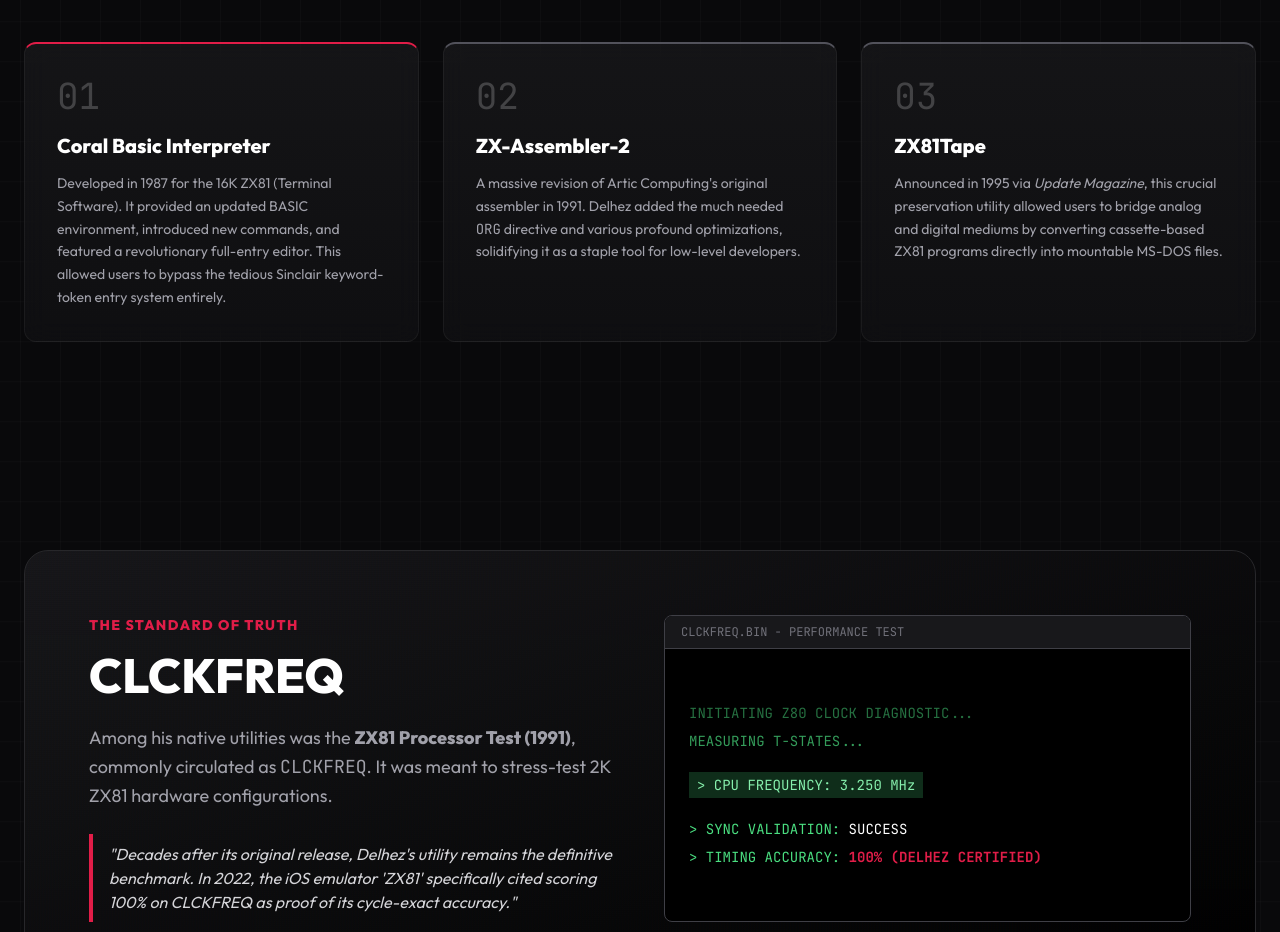
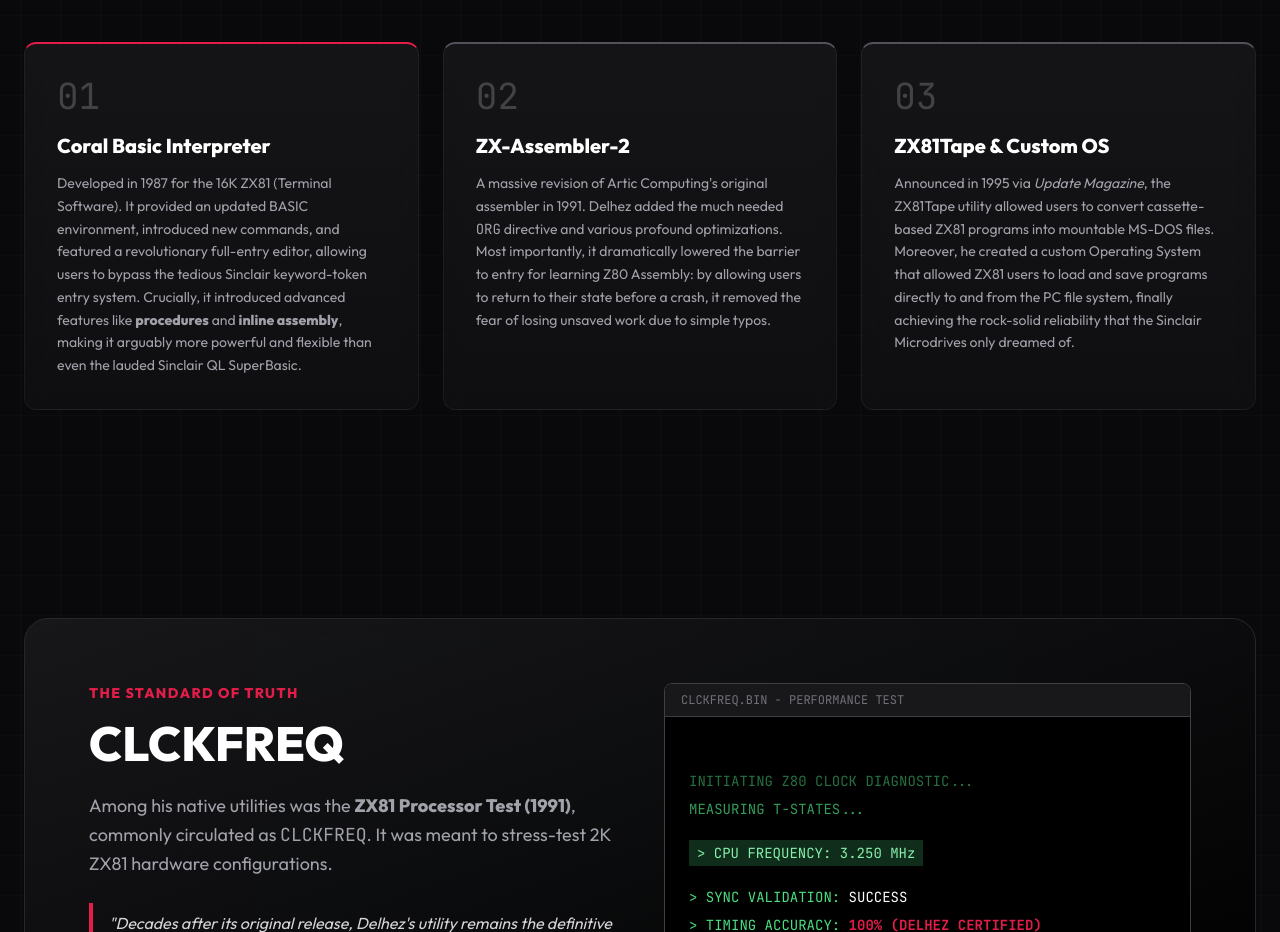
Before and after one commit to luiscunhacsc/homage-to-carlo-delhez, a plain HTML site: page index.html in a window 1280 px wide. Shown: the part 2160-3092 px from the top of the page. Drawn offline with nearby package versions, Linux system fonts and the light colour scheme.

Commit message:
feat: enhance project descriptions for Coral Basic Interpreter, ZX-Assembler-2, and ZX81Tape/Custom OS with more details on features and impact.

```diff
--- a/index.html
+++ b/index.html
@@ -317,8 +317,10 @@
                     <h3 class="text-xl font-bold text-white mb-3">Coral Basic Interpreter</h3>
                     <p class="text-zinc-400 text-sm leading-relaxed flex-grow">
                         Developed in 1987 for the 16K ZX81 (Terminal Software). It provided an updated BASIC
-                        environment, introduced new commands, and featured a revolutionary full-entry editor. This
-                        allowed users to bypass the tedious Sinclair keyword-token entry system entirely.
+                        environment, introduced new commands, and featured a revolutionary full-entry editor, allowing
+                        users to bypass the tedious Sinclair keyword-token entry system. Crucially, it introduced
+                        advanced features like <strong>procedures</strong> and <strong>inline assembly</strong>, making
+                        it arguably more powerful and flexible than even the lauded Sinclair QL SuperBasic.
                     </p>
                 </div>
 
@@ -328,19 +330,23 @@
                     <h3 class="text-xl font-bold text-white mb-3">ZX-Assembler-2</h3>
                     <p class="text-zinc-400 text-sm leading-relaxed flex-grow">
                         A massive revision of Artic Computing's original assembler in 1991. Delhez added the much needed
-                        <code>ORG</code> directive and various profound optimizations, solidifying it as a staple tool
-                        for low-level developers.
+                        <code>ORG</code> directive and various profound optimizations. Most importantly, it dramatically
+                        lowered the barrier to entry for learning Z80 Assembly: by allowing users to return to their
+                        state
+                        before a crash, it removed the fear of losing unsaved work due to simple typos.
                     </p>
                 </div>
 
                 <!-- Card 3 -->
                 <div class="glass-card p-8 rounded-xl reveal flex flex-col h-full border-t-2 border-t-zinc-600">
                     <div class="text-4xl mb-4 font-mono text-white opacity-20">03</div>
-                    <h3 class="text-xl font-bold text-white mb-3">ZX81Tape</h3>
+                    <h3 class="text-xl font-bold text-white mb-3">ZX81Tape & Custom OS</h3>
                     <p class="text-zinc-400 text-sm leading-relaxed flex-grow">
-                        Announced in 1995 via <i>Update Magazine</i>, this crucial preservation utility allowed users to
-                        bridge analog and digital mediums by converting cassette-based ZX81 programs directly into
-                        mountable MS-DOS files.
+                        Announced in 1995 via <i>Update Magazine</i>, the ZX81Tape utility allowed users to convert
+                        cassette-based ZX81 programs into mountable MS-DOS files. Moreover, he created a custom
+                        Operating System that allowed ZX81 users to load and save programs directly to and from the PC
+                        file system, finally achieving the rock-solid reliability that the Sinclair Microdrives only
+                        dreamed of.
                     </p>
                 </div>
             </div>
```
